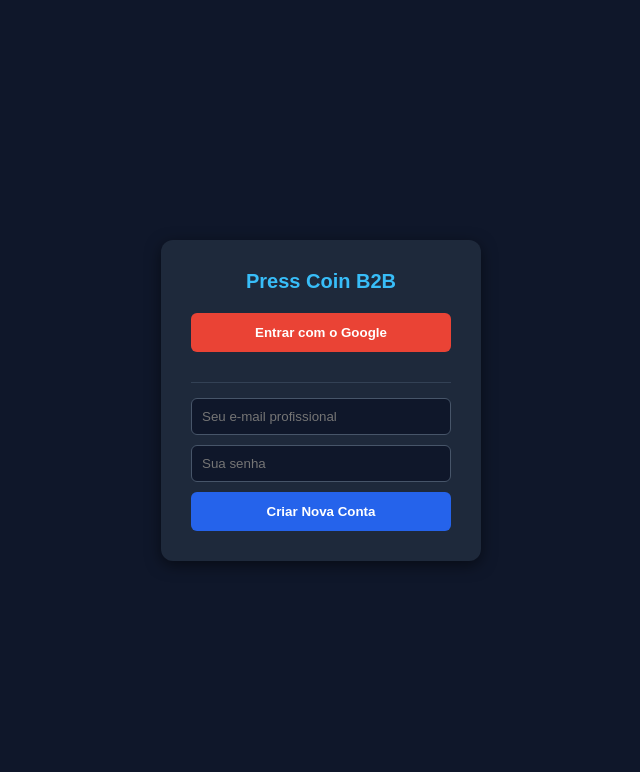
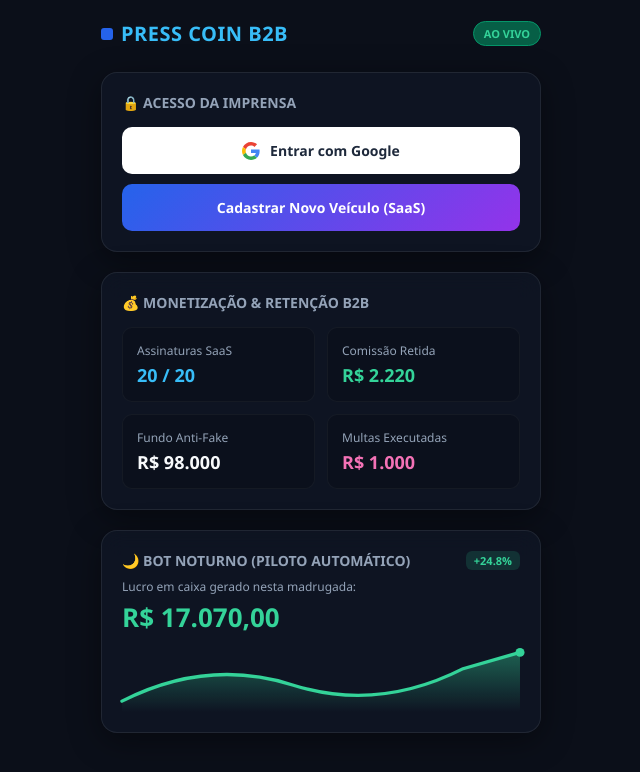
Before and after one commit to Blockchain202626/plataforma-imprensa, a website: page index.html in a window 1280 px wide. Shown: the whole page, without its empty margins (319-959 px from the left). Drawn offline with Linux system fonts and the light colour scheme; no server answers.

Commit message:
Revise index.html for improved layout and functionality
Updated the HTML structure and Firebase configuration for the Press Coin B2B platform, including changes to the login and dashboard sections.

```diff
--- a/index.html
+++ b/index.html
@@ -3,15 +3,14 @@
 <head>
     <meta charset="UTF-8">
     <meta name="viewport" content="width=device-width, initial-scale=1.0">
-    <title>Press Coin B2B</title>
-    <!-- Configuração Oficial de Firebase para Login e Cadastro -->
+    <title>Press Coin B2B - Bolsa de Valores da Informação</title>
+    <!-- Configuração Oficial do Firebase -->
     <script type="module">
         import { initializeApp } from "https://www.gstatic.com/firebasejs/10.8.0/firebase-app.js";
         import {
             getAuth,
             signInWithPopup,
             GoogleAuthProvider,
-            createUserWithEmailAndPassword,
             onAuthStateChanged
         } from "https://www.gstatic.com/firebasejs/10.8.0/firebase-auth.js";
 
@@ -29,109 +28,156 @@
         const auth = getAuth(app);
         const googleProvider = new GoogleAuthProvider();
 
-        // Controlar alternância de telas (Login vs Dashboard)
+        // Controlo de Estado de Autenticação
         onAuthStateChanged(auth, (user) => {
             if (user) {
-                document.getElementById('login-screen').style.display = 'none';
-                document.getElementById('dashboard-screen').style.display = 'block';
-                document.getElementById('user-email').innerText = user.displayName || user.email;
+                document.getElementById('login-overlay').style.display = 'none';
+                document.getElementById('main-dashboard').style.display = 'block';
+                document.getElementById('user-logged-email').innerText = user.displayName || user.email;
             } else {
-                document.getElementById('login-screen').style.display = 'flex';
-                document.getElementById('dashboard-screen').style.display = 'none';
+                document.getElementById('login-overlay').style.display = 'block';
+                document.getElementById('main-dashboard').style.display = 'none';
             }
         });
 
-        // 1. Função do botão de entrar com o Google
+        // 1. Função de Login com Google
         window.fazerLoginGoogle = function() {
-            signInWithPopup(auth, googleProvider)
-                .catch((error) => {
-                    alert("Erro no login com Google: " + error.message);
-                });
+            signInWithPopup(auth, googleProvider).catch((error) => {
+                alert("Erro ao autenticar com Google: " + error.message);
+            });
         };
 
-        // 2. Função do botão de criar nova conta com E-mail e Senha
-        window.criarNovaConta = function(email, senha) {
-            if (!email || !senha) {
-                alert("Por favor, digite o e-mail e a senha.");
-                return;
-            }
-            createUserWithEmailAndPassword(auth, email, senha)
-                .catch((error) => {
-                    alert("Erro ao criar conta: " + error.message);
-                });
-        };
-
-        // 3. Função de Logout
+        // 2. Logout
         window.fazerLogout = function() {
             auth.signOut();
         };
     </script>
     <style>
-        * { box-sizing: border-box; margin: 0; padding: 0; font-family: Arial, sans-serif; }
-        body { background-color: #0f172a; color: #ffffff; }
+        * { box-sizing: border-box; margin: 0; padding: 0; font-family: 'Segoe UI', Tahoma, Geneva, Verdana, sans-serif; }
+        body { background-color: #0b0f19; color: #f8fafc; padding: 20px; display: flex; justify-content: center; }
 
-        /* Tela de Login */
-        #login-screen { display: flex; flex-direction: column; align-items: center; justify-content: center; height: 100vh; }
-        .login-box { background: #1e293b; padding: 30px; border-radius: 12px; box-shadow: 0 4px 15px rgba(0,0,0,0.5); width: 320px; text-align: center; }
-        .login-box h2 { margin-bottom: 20px; font-size: 20px; color: #38bdf8; }
-        .btn-google { width: 100%; padding: 12px; background: #ea4335; color: white; border: none; border-radius: 6px; font-weight: bold; cursor: pointer; margin-bottom: 15px; }
-        input { width: 100%; padding: 10px; margin-bottom: 10px; background: #0f172a; border: 1px solid #475569; color: white; border-radius: 6px; box-sizing: border-box; }
-        .btn-criar { width: 100%; padding: 12px; background: #2563eb; color: white; border: none; border-radius: 6px; font-weight: bold; cursor: pointer; }
+        .container { width: 100%; max-width: 440px; }
 
-        /* Dashboard Principal */
-        #dashboard-screen { display: none; padding: 20px; max-width: 900px; margin: 0 auto; }
-        header { display: flex; justify-content: space-between; align-items: center; background: #1e293b; padding: 15px 20px; border-radius: 8px; margin-bottom: 20px; }
-        .btn-sair { background: #ef4444; color: white; border: none; padding: 8px 12px; border-radius: 6px; cursor: pointer; font-weight: bold; }
-        .panel { background: #1e293b; padding: 20px; border-radius: 8px; margin-bottom: 15px; }
-        .panel h3 { color: #38bdf8; margin-bottom: 10px; }
+        /* Topo da Marca */
+        .brand-header { display: flex; justify-content: space-between; align-items: center; margin-bottom: 25px; }
+        .brand-title { color: #38bdf8; font-size: 20px; font-weight: bold; letter-spacing: 0.5px; display: flex; align-items: center; gap: 8px; }
+        .badge-live { background: #065f46; color: #34d399; padding: 4px 10px; border-radius: 20px; font-size: 11px; font-weight: bold; border: 1px solid #059669; }
+
+        /* Cards em Estilo Glassmorphism */
+        .card { background: rgba(17, 24, 39, 0.7); backdrop-filter: blur(12px); border: 1px solid rgba(255, 255, 255, 0.08); border-radius: 16px; padding: 20px; margin-bottom: 20px; box-shadow: 0 8px 32px rgba(0, 0, 0, 0.4); }
+        .card-title { font-size: 14px; font-weight: 600; color: #94a3b8; margin-bottom: 15px; display: flex; align-items: center; gap: 8px; }
+
+        /* Botões de Acesso */
+        .btn-google { width: 100%; padding: 14px; background: #ffffff; color: #1e293b; border: none; border-radius: 10px; font-weight: 600; font-size: 14px; cursor: pointer; display: flex; align-items: center; justify-content: center; gap: 10px; transition: background 0.2s; margin-bottom: 10px; }
+        .btn-google:hover { background: #f1f5f9; }
+        .btn-saas { width: 100%; padding: 14px; background: linear-gradient(135deg, #2563eb, #9333ea); color: white; border: none; border-radius: 10px; font-weight: 600; font-size: 14px; cursor: pointer; transition: opacity 0.2s; }
+        .btn-saas:hover { opacity: 0.9; }
+
+        /* Grid de Monetização */
+        .metrics-grid { display: grid; grid-template-columns: 1fr 1fr; gap: 12px; }
+        .metric-box { background: rgba(11, 15, 25, 0.6); border: 1px solid rgba(255, 255, 255, 0.04); padding: 14px; border-radius: 10px; }
+        .metric-label { font-size: 12px; color: #94a3b8; margin-bottom: 4px; }
+        .metric-value { font-size: 18px; font-weight: bold; }
+        .text-green { color: #34d399; }
+        .text-pink { color: #f472b6; }
+        .text-blue { color: #38bdf8; }
+
+        /* Bot Noturno */
+        .bot-header { display: flex; justify-content: space-between; align-items: center; margin-bottom: 8px; }
+        .profit-tag { background: rgba(52, 211, 153, 0.15); color: #34d399; padding: 2px 8px; border-radius: 6px; font-size: 11px; font-weight: bold; }
+        .profit-value { font-size: 26px; font-weight: bold; color: #34d399; margin-bottom: 12px; }
+
+        /* Gráfico Neon Simulado */
+        .neon-chart { width: 100%; height: 65px; display: flex; align-items: flex-end; position: relative; }
+        .neon-svg { width: 100%; height: 100%; overflow: visible; }
     </style>
 </head>
 <body>
 
-  <!-- TELA DE LOGIN -->
-  <div id="login-screen">
-    <div class="login-box">
-      <h2>Press Coin B2B</h2>
+  <div class="container">
 
-      <!-- Botão de Login do Google -->
+    <!-- TOPO DA PLATAFORMA -->
+    <div class="brand-header">
+      <div class="brand-title">
+        <span style="background: #2563eb; width: 12px; height: 12px; border-radius: 3px; display:inline-block;"></span>
+        PRESS COIN B2B
+      </div>
+      <div class="badge-live">AO VIVO</div>
+    </div>
+
+    <!-- TELA DE LOGIN / ACESSO DA IMPRENSA -->
+    <div id="login-overlay" class="card">
+      <div class="card-title">🔒 ACESSO DA IMPRENSA</div>
       <button onclick="fazerLoginGoogle()" class="btn-google">
-        Entrar com o Google
+        <svg width="18" height="18" xmlns="http://www.w3.org/2000/svg" viewBox="0 0 48 48"><path fill="#EA4335" d="M24 9.5c3.54 0 6.71 1.22 9.21 3.6l6.85-6.85C35.9 2.38 30.47 0 24 0 14.62 0 6.51 5.38 2.56 13.22l7.98 6.19C12.43 13.72 17.74 9.5 24 9.5z"/><path fill="#4285F4" d="M46.98 24.55c0-1.57-.15-3.09-.38-4.55H24v9.02h12.94c-.58 2.96-2.26 5.48-4.78 7.18l7.73 6c4.51-4.18 7.09-10.36 7.09-17.65z"/><path fill="#FBBC05" d="M10.53 28.59c-.48-1.45-.76-2.99-.76-4.59s.27-3.14.76-4.59l-7.98-6.19C.92 16.46 0 20.12 0 24c0 3.88.92 7.54 2.56 10.78l7.97-6.19z"/><path fill="#34A853" d="M24 48c6.48 0 11.93-2.13 15.89-5.81l-7.73-6c-2.15 1.45-4.92 2.3-8.16 2.3-6.26 0-11.57-4.22-13.46-9.91l-7.98 6.19C6.51 42.62 14.62 48 24 48z"/></svg>
+        Entrar com Google
       </button>
-
-      <hr style="border: 0; border-top: 1px solid #334155; margin: 15px 0;">
-
-      <!-- Caixinha de E-mail -->
-      <input type="email" id="emailNovo" placeholder="Seu e-mail profissional">
-
-      <!-- Caixinha de Senha -->
-      <input type="password" id="senhaNova" placeholder="Sua senha">
-
-      <!-- Botão Criar Conta -->
-      <button onclick="criarNovaConta(document.getElementById('emailNovo').value, document.getElementById('senhaNova').value)" class="btn-criar">
-        Criar Nova Conta
+      <button onclick="alert('Módulo de cadastro de novo veículo SaaS ativo.')" class="btn-saas">
+        Cadastrar Novo Veículo (SaaS)
       </button>
     </div>
-  </div>
 
-  <!-- DASHBOARD PRINCIPAL -->
-  <div id="dashboard-screen">
-    <header>
-      <div>
-        <h2>Press Coin B2B — Painel</h2>
-        <p style="font-size: 12px; color: #94a3b8;">Logado como: <span id="user-email" style="color: #38bdf8;"></span></p>
+    <!-- PAINEL LOGADO (Alterna após login) -->
+    <div id="main-dashboard" style="display: none;">
+      <div class="card" style="border-color: #34d399;">
+        <div style="display: flex; justify-content: space-between; align-items: center;">
+          <div>
+            <div style="font-size: 12px; color: #94a3b8;">Sessão Ativa:</div>
+            <div id="user-logged-email" style="font-size: 14px; color: #38bdf8; font-weight: bold;"></div>
+          </div>
+          <button onclick="fazerLogout()" style="background: #ef4444; color: white; border: none; padding: 6px 12px; border-radius: 6px; cursor: pointer; font-weight: bold; font-size: 12px;">Sair</button>
+        </div>
       </div>
-      <button onclick="fazerLogout()" class="btn-sair">Sair</button>
-    </header>
-
-    <div class="panel">
-      <h3>Cotações e Furos em Tempo Real</h3>
-      <p style="font-size: 14px; color: #cbd5e1;">Plataforma integrada com BotNoturno24h operando com sucesso.</p>
     </div>
 
-    <div class="panel">
-      <h3>Histórico de Notícias Validadas</h3>
-      <p style="font-size: 14px; color: #cbd5e1;">Nenhum alerta pendente na fila de validação por hash.</p>
+    <!-- MONETIZAÇÃO & RETENÇÃO B2B -->
+    <div class="card">
+      <div class="card-title">💰 MONETIZAÇÃO & RETENÇÃO B2B</div>
+      <div class="metrics-grid">
+        <div class="metric-box">
+          <div class="metric-label">Assinaturas SaaS</div>
+          <div class="metric-value text-blue">20 / 20</div>
+        </div>
+        <div class="metric-box">
+          <div class="metric-label">Comissão Retida</div>
+          <div class="metric-value text-green">R$ 2.220</div>
+        </div>
+        <div class="metric-box">
+          <div class="metric-label">Fundo Anti-Fake</div>
+          <div class="metric-value">R$ 98.000</div>
+        </div>
+        <div class="metric-box">
+          <div class="metric-label">Multas Executadas</div>
+          <div class="metric-value text-pink">R$ 1.000</div>
+        </div>
+      </div>
     </div>
+
+    <!-- BOT NOTURNO (PILOTO AUTOMÁTICO) -->
+    <div class="card">
+      <div class="bot-header">
+        <div class="card-title" style="margin-bottom: 0;">🌙 BOT NOTURNO (PILOTO AUTOMÁTICO)</div>
+        <div class="profit-tag">+24.8%</div>
+      </div>
+      <div style="font-size: 12px; color: #94a3b8; margin-bottom: 4px;">Lucro em caixa gerado nesta madrugada:</div>
+      <div class="profit-value">R$ 17.070,00</div>
+
+      <!-- Gráfico Neon -->
+      <div class="neon-chart">
+        <svg class="neon-svg" viewBox="0 0 350 60" preserveAspectRatio="none">
+          <defs>
+            <linearGradient id="neonGrad" x1="0%" y1="0%" x2="0%" y2="100%">
+              <stop offset="0%" stop-color="#34d399" stop-opacity="0.4" />
+              <stop offset="100%" stop-color="#34d399" stop-opacity="0.0" />
+            </linearGradient>
+          </defs>
+          <path d="M 0,50 Q 75,10 150,35 T 300,20 L 350,5 L 350,60 L 0,60 Z" fill="url(#neonGrad)" />
+          <path d="M 0,50 Q 75,10 150,35 T 300,20 L 350,5" fill="none" stroke="#34d399" stroke-width="3" stroke-linecap="round" />
+          <circle cx="350" cy="5" r="4" fill="#34d399" />
+        </svg>
+      </div>
+    </div>
+
   </div>
 
 </body>
```
